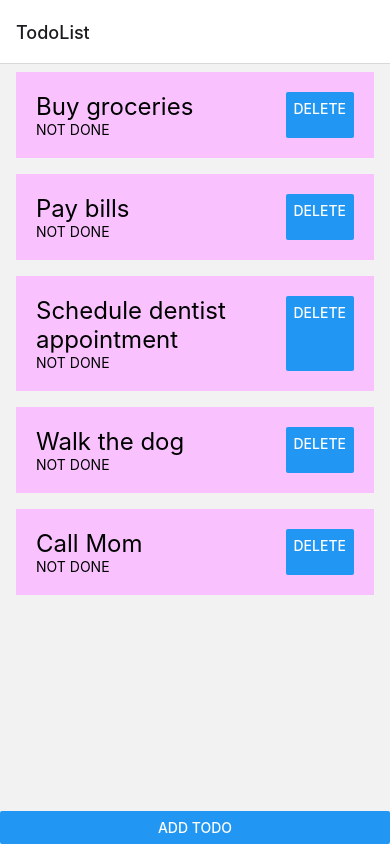
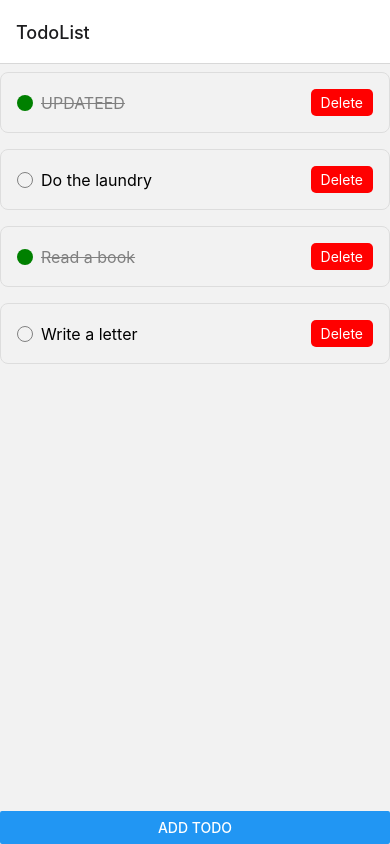
Before and after one commit to Saad-Bashar/rtk-demo, a React Native app: screen /TodoList in a window 390 px wide. Built offline with nearby package versions, Linux system fonts and the light colour scheme; data requests are answered from the project's data file.

Commit message:
UI enhancement

```diff
--- a/db.json
+++ b/db.json
@@ -1,54 +1,24 @@
 {
   "todos": [
     {
-      "title": "Buy groceries",
-      "completed": false,
+      "title": "UPDATEED",
+      "completed": true,
       "id": 1
     },
     {
-      "title": "Pay bills",
-      "completed": false,
-      "id": 2
+      "id": 2,
+      "title": "Do the laundry",
+      "completed": false
     },
     {
-      "title": "Schedule dentist appointment",
-      "completed": false,
-      "id": 3
+      "id": 4,
+      "title": "Read a book",
+      "completed": true
     },
     {
-      "title": "Walk the dog",
-      "completed": false,
-      "id": 4
-    },
-    {
-      "title": "Call Mom",
-      "completed": false,
-      "id": 5
-    },
-    {
-      "title": "Finish report for work",
-      "completed": false,
-      "id": 6
-    },
-    {
-      "title": "Read a book",
-      "completed": false,
-      "id": 7
-    },
-    {
-      "title": "Do laundry",
-      "completed": false,
-      "id": 8
-    },
-    {
-      "title": "Organize desk",
-      "completed": false,
-      "id": 9
-    },
-    {
-      "title": "Plan vacation",
-      "completed": false,
-      "id": 10
+      "id": 5,
+      "title": "Write a letter",
+      "completed": false
     }
   ]
 }
--- a/src/screens/TodoList.js
+++ b/src/screens/TodoList.js
@@ -7,6 +7,7 @@ import {
   StyleSheet,
   Pressable,
   ActivityIndicator,
+  TouchableOpacity,
 } from "react-native";
 import { useSelector } from "react-redux";
 import { selectTheme } from "../slices/theme";
@@ -18,7 +19,7 @@ import { SafeAreaView } from "react-native-safe-area-context";
 import useInfiniteScroll from "./useInifinteScroll";
 
 const TodoListScreen = ({ navigation }) => {
-  const { data, isLoading } = useGetAllTodosQuery();
+  const { data, isLoading, refetch, isFetching } = useGetAllTodosQuery();
 
   const [deleteItem, { isLoading: isDeleting }] = useDeleteTodoMutation();
 
@@ -36,21 +37,31 @@ const TodoListScreen = ({ navigation }) => {
     deleteItem(id);
   };
 
-  const renderItem = ({ item }) => (
-    <Pressable
-      onPress={() => {
-        navigation.navigate("TodoView", { id: item.id, title: item.title });
-      }}
-      style={styles.item}
-    >
-      <View style={{ flex: 1 }}>
-        <Text style={styles.title}>{item.title}</Text>
-        <Text>{item.completed ? "DONE" : "NOT DONE"}</Text>
-      </View>
-
-      <Button title="Delete" onPress={() => deleteTodo(item.id)} />
-    </Pressable>
-  );
+  const renderItem = ({ item }) => {
+    return (
+      <TouchableOpacity
+        onPress={() => {
+          navigation.navigate("TodoView", { id: item.id });
+        }}
+        style={styles.card}
+      >
+        <View style={styles.cardContent}>
+          <View style={styles.titleContainer}>
+            <View style={item.completed ? styles.circleDone : styles.circle} />
+            <Text style={item.completed ? styles.titleDone : styles.title}>
+              {item.title}
+            </Text>
+          </View>
+          <TouchableOpacity
+            onPress={() => deleteTodo(item.id)}
+            style={styles.deleteButton}
+          >
+            <Text style={styles.deleteButtonText}>Delete</Text>
+          </TouchableOpacity>
+        </View>
+      </TouchableOpacity>
+    );
+  };
 
   return (
     <SafeAreaView style={{ flex: 1 }}>
@@ -58,8 +69,9 @@ const TodoListScreen = ({ navigation }) => {
         data={data}
         renderItem={renderItem}
         keyExtractor={item => item.id.toString()}
+        onRefresh={refetch}
+        refreshing={isFetching}
       />
-      <View style={{ paddingTop: 200 }}></View>
       <Button title="Add Todo" onPress={() => navigation.navigate("TodoAdd")} />
     </SafeAreaView>
   );
@@ -77,6 +89,56 @@ const styles = StyleSheet.create({
   title: {
     fontSize: 24,
   },
+  card: {
+    borderWidth: 1,
+    borderRadius: 8,
+    borderColor: "#ddd",
+    marginVertical: 8,
+    padding: 16,
+  },
+  cardContent: {
+    flexDirection: "row",
+    justifyContent: "space-between",
+    alignItems: "center",
+  },
+  titleContainer: {
+    flexDirection: "row",
+    alignItems: "center",
+  },
+  circle: {
+    width: 16,
+    height: 16,
+    borderRadius: 8,
+    borderWidth: 1,
+    borderColor: "gray",
+    marginRight: 8,
+  },
+  circleDone: {
+    width: 16,
+    height: 16,
+    borderRadius: 8,
+    backgroundColor: "green",
+    marginRight: 8,
+  },
+  title: {
+    fontSize: 16,
+    color: "black",
+  },
+  titleDone: {
+    fontSize: 16,
+    textDecorationLine: "line-through",
+    color: "gray",
+  },
+  deleteButton: {
+    backgroundColor: "red",
+    paddingVertical: 5,
+    paddingHorizontal: 10,
+    borderRadius: 5,
+  },
+  deleteButtonText: {
+    color: "white",
+    fontSize: 14,
+  },
 });
 
 export default TodoListScreen;
--- a/src/services/todo-api.js
+++ b/src/services/todo-api.js
@@ -27,18 +27,18 @@ export const todoApi = api.injectEndpoints({
         method: "PUT",
         body: { title, completed },
       }),
-      // async onQueryStarted({ id }, { dispatch, queryFulfilled }) {
-      //   try {
-      //     const { data: updatedTodo } = await queryFulfilled;
-      //     dispatch(
-      //       api.util.updateQueryData("getTodoById", id, draft => {
-      //         Object.assign(draft, updatedTodo);
-      //       })
-      //     );
-      //   } catch {}
-      // },
+      async onQueryStarted({ id }, { dispatch, queryFulfilled }) {
+        try {
+          const { data: updatedTodo } = await queryFulfilled;
+          dispatch(
+            api.util.updateQueryData("getTodoById", id, draft => {
+              Object.assign(draft, updatedTodo);
+            })
+          );
+        } catch {}
+      },
       invalidatesTags: (_result, _error, { id }) => {
-        return [{ type: "Todos", id: id }, "Todos"];
+        return [{ type: "Todos", id: id }];
       },
     }),
     deleteTodo: builder.mutation({
```
